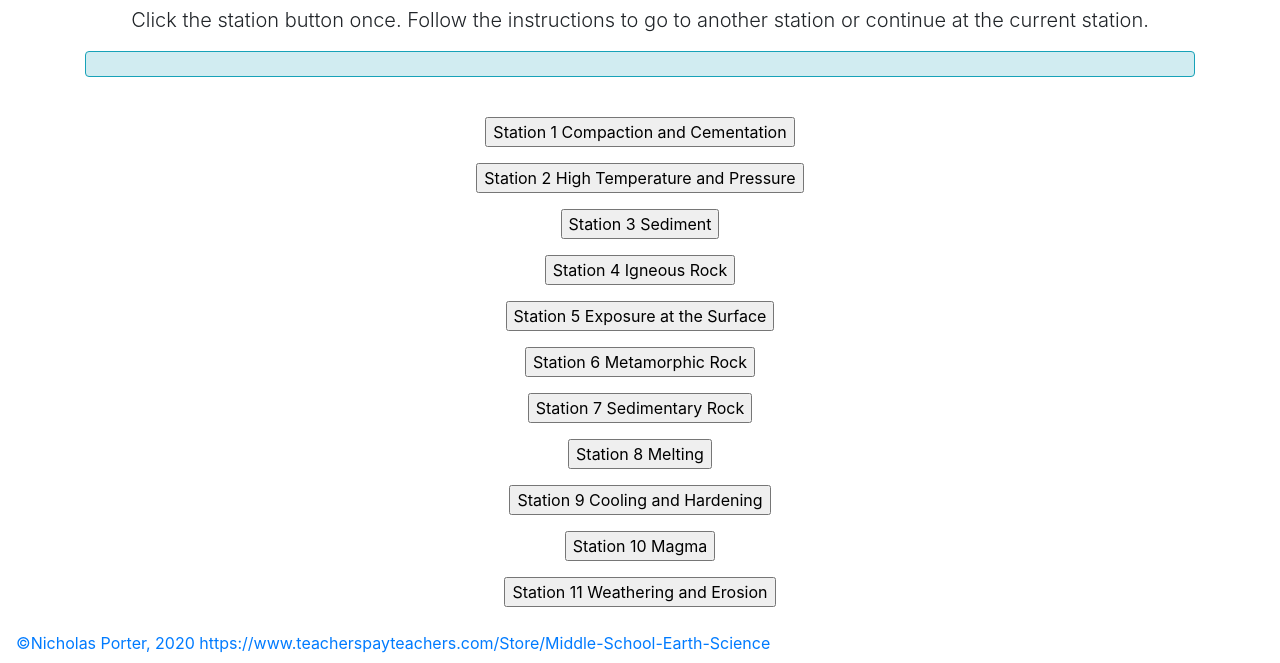
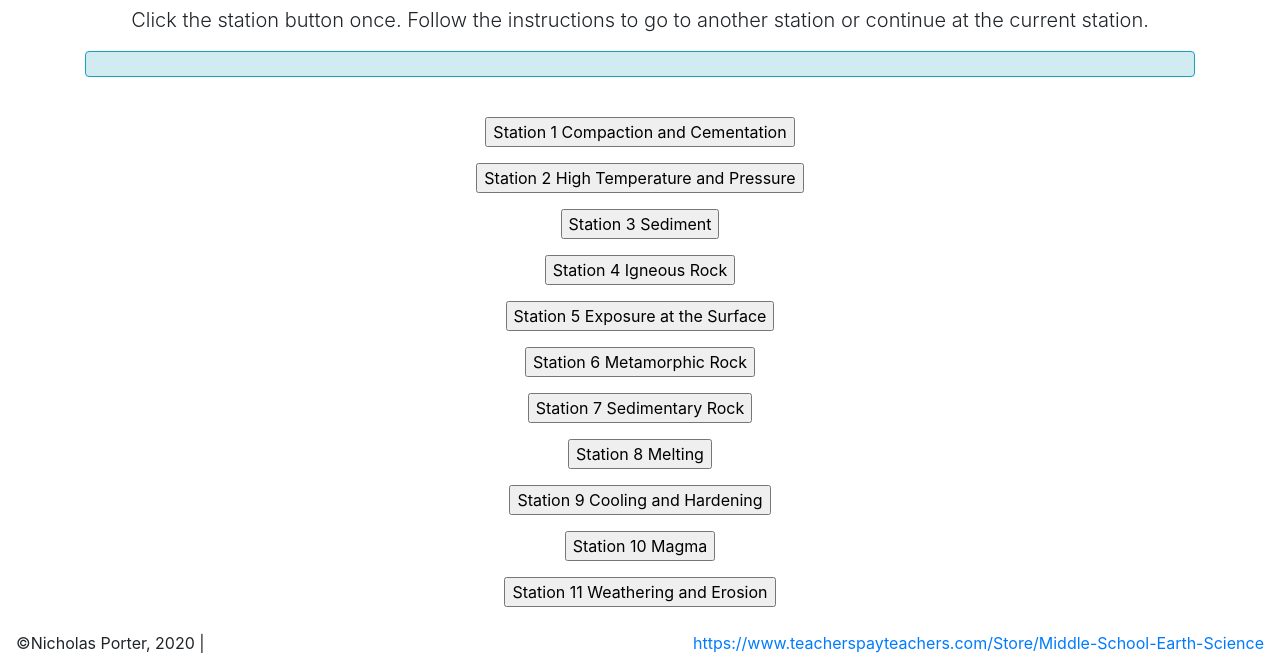
Before and after one commit to porternick/rockcyclesimulator, a website: page index.html in a window 1280 px wide. Shown: the part 155-818 px from the top of the page. Drawn offline with Linux system fonts and the light colour scheme.

Commit message:
Update index.html

```diff
--- a/index.html
+++ b/index.html
@@ -117,7 +117,7 @@ function StationEleven()
         </div>
     </div>
   </div>
-  <div class="navbar navbar-fixed-bottom"><a href="https://www.teacherspayteachers.com/Store/Middle-School-Earth-Science">&#169;Nicholas Porter, 2020  https://www.teacherspayteachers.com/Store/Middle-School-Earth-Science</a></div>
+  <div class="navbar navbar-fixed-bottom">&#169;Nicholas Porter, 2020 &#124; <a href="https://www.teacherspayteachers.com/Store/Middle-School-Earth-Science">https://www.teacherspayteachers.com/Store/Middle-School-Earth-Science</a></div>
 
   <!-- Bootstrap core JavaScript -->
   <script src="vendor/jquery/jquery.slim.min.js"></script>
```
